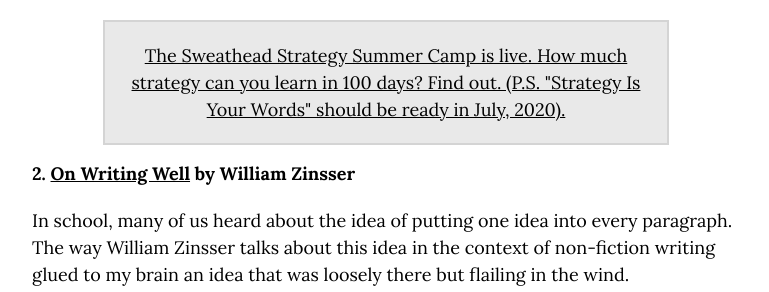
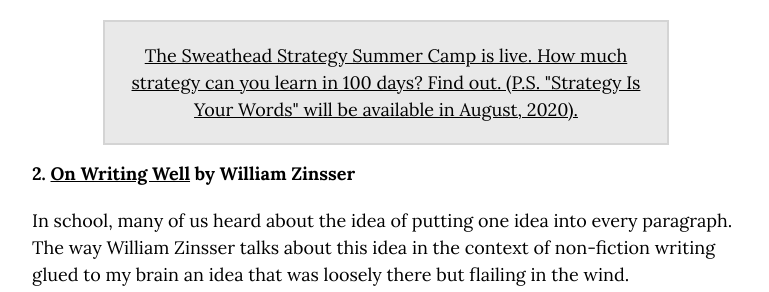
Before and after one commit to markhpollard/markhpollard.github.io, a Jekyll site: the page built from _resources/test-2.md, in a window 1280 px wide and 900 px high, scrolled down 1438 px. Shown: the part 216-508 px from the top of the window, without its empty margins (254-1023 px from the left). Built offline with Jekyll 4.4.1, drawn with Linux system fonts in a browser that asks for light colours; nearby versions of some CDN libraries.

Commit message:
Updated Config

```diff
--- a/_config.yml
+++ b/_config.yml
@@ -44,7 +44,8 @@
 google_analytics: UA-6991341-1
 repository: markhpollard/markhpollard.github.io
 promotext: The Sweathead Strategy Summer Camp is live. How much strategy can you learn
-  in 100 days? Find out. (P.S. "Strategy Is Your Words" should be ready in July, 2020).
+  in 100 days? Find out. (P.S. "Strategy Is Your Words" will be available in August,
+  2020).
 promolink: http://courses.sweathead.co
 url:
 baseurl:
```
